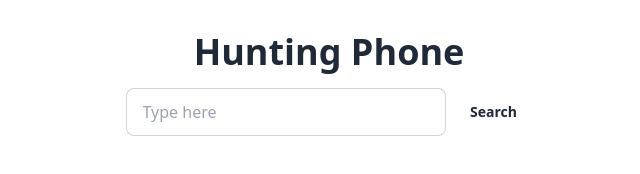
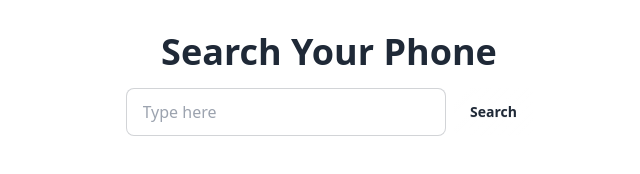
Before and after one commit to engrnazrulislam/phone-hunder-api, a plain HTML site: page index.html in a window 1280 px wide. Shown: the whole page, without its empty margins (311-951 px from the left). Drawn offline with nearby package versions, Linux system fonts and the light colour scheme.

Commit message:
Final Commit

```diff
--- a/index.html
+++ b/index.html
@@ -11,7 +11,7 @@
 
 <body class="container mx-auto">
     <header class="mt-8">
-        <h1 class="font-bold text-4xl text-center">Hunting Phone</h1>
+        <h1 class="font-bold text-4xl text-center">Search Your Phone</h1>
     </header>
     <main>
         <!-- Phone Search Section -->
```
